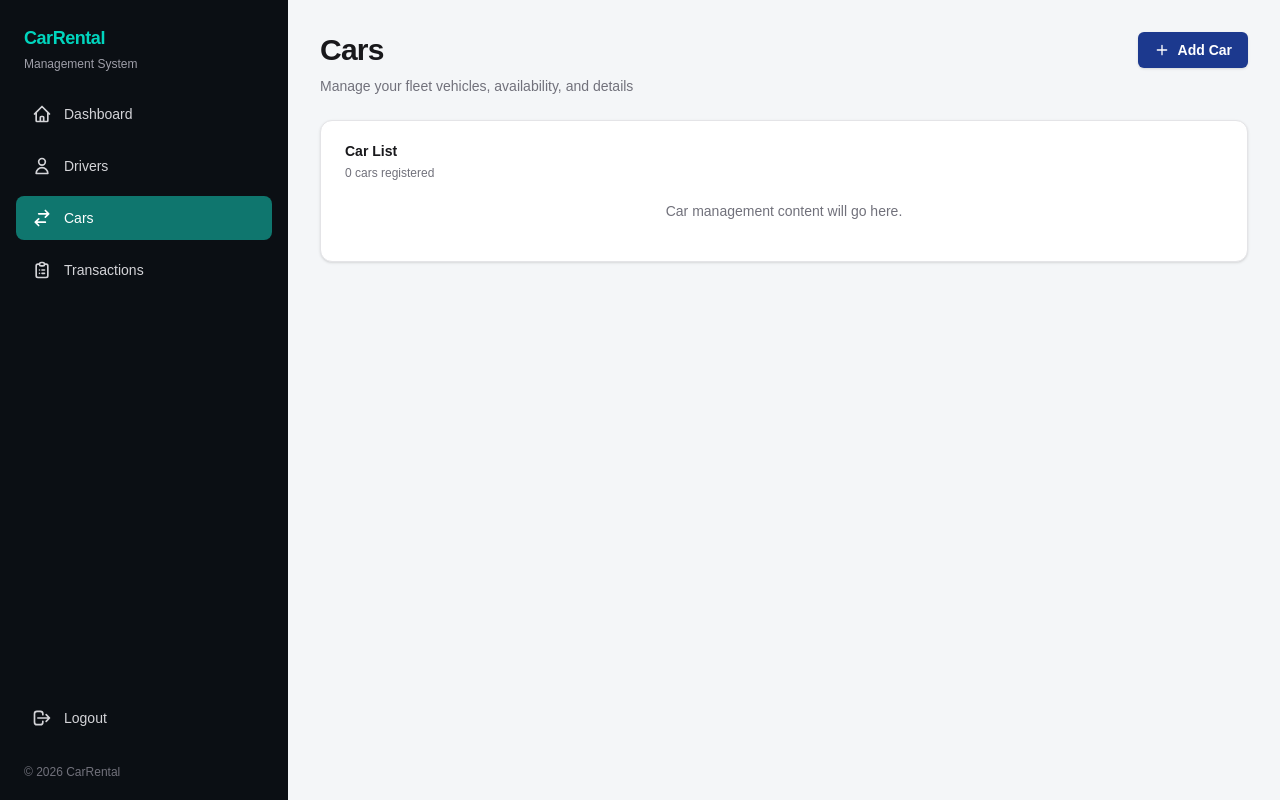
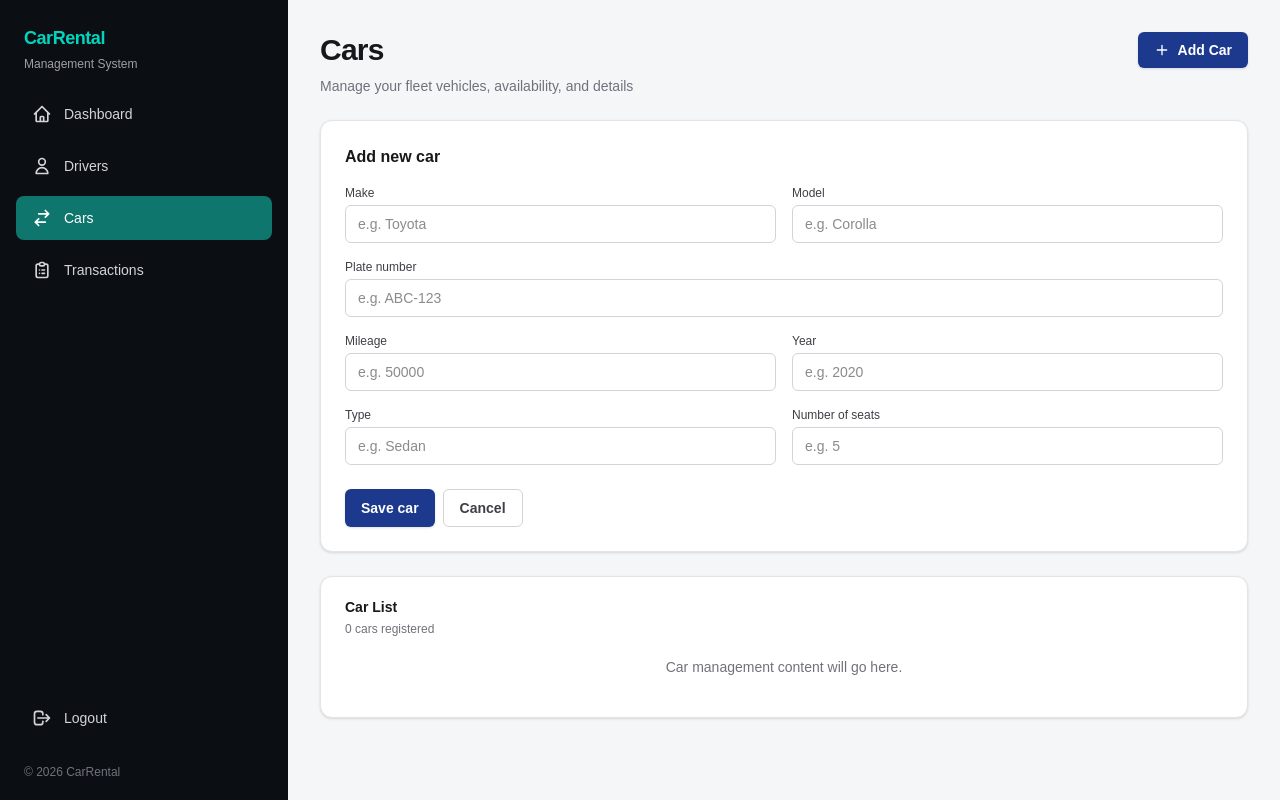
Before and after one commit to aplactuan/car-rental-frontend, a Next.js app: page /dashboard/cars in a window 1280 px wide. Both pictures are taken after a click on the button "Add Car". Built offline with nearby package versions, Linux system fonts and the light colour scheme.

Commit message:
Add cars functionality

```diff
--- /dev/null
+++ b/app/api/v1/cars/route.js
@@ -0,0 +1,47 @@
+import { NextResponse } from "next/server";
+import { cookies } from "next/headers";
+
+export async function POST(req) {
+  const backendBase = process.env.NEXT_PUBLIC_BACKEND_URL;
+  if (!backendBase) {
+    return NextResponse.json(
+      { error: "Backend URL not configured." },
+      { status: 500 },
+    );
+  }
+
+  const cookieStore = await cookies();
+  const token = cookieStore.get("auth_token")?.value;
+  if (!token) {
+    return NextResponse.json(
+      { error: "Not authenticated. Please sign in." },
+      { status: 401 },
+    );
+  }
+
+  let body;
+  try {
+    body = await req.json();
+  } catch {
+    return NextResponse.json({ error: "Invalid JSON body." }, { status: 400 });
+  }
+
+  const url = new URL("/api/v1/cars", backendBase);
+  try {
+    const res = await fetch(url.toString(), {
+      method: "POST",
+      headers: {
+        "Content-Type": "application/json",
+        Authorization: `Bearer ${token}`,
+      },
+      body: JSON.stringify(body),
+    });
+    const data = await res.json().catch(() => ({}));
+    return NextResponse.json(data, { status: res.status });
+  } catch (err) {
+    return NextResponse.json(
+      { error: "Could not reach backend server." },
+      { status: 502 },
+    );
+  }
+}
--- a/app/dashboard/cars/page.js
+++ b/app/dashboard/cars/page.js
@@ -1,4 +1,70 @@
+"use client";
+
+import { useState } from "react";
+
+const inputClass =
+  "mt-1 w-full rounded-md border border-zinc-300 bg-white px-3 py-2 text-sm text-zinc-900 outline-none transition focus:border-teal-600 focus:ring-2 focus:ring-teal-100";
+const labelClass = "block text-xs font-medium text-zinc-700";
+
 export default function CarsPage() {
+  const [showForm, setShowForm] = useState(false);
+  const [make, setMake] = useState("");
+  const [model, setModel] = useState("");
+  const [plate_number, setPlateNumber] = useState("");
+  const [mileage, setMileage] = useState("");
+  const [type, setType] = useState("");
+  const [number_of_seats, setNumberOfSeats] = useState("");
+  const [year, setYear] = useState("");
+  const [isLoading, setIsLoading] = useState(false);
+  const [error, setError] = useState("");
+
+  function resetForm() {
+    setMake("");
+    setModel("");
+    setPlateNumber("");
+    setMileage("");
+    setType("");
+    setNumberOfSeats("");
+    setYear("");
+    setError("");
+  }
+
+  async function handleSubmit(e) {
+    e.preventDefault();
+    setError("");
+    setIsLoading(true);
+    try {
+      const payload = {
+        make: make.trim(),
+        model: model.trim(),
+        plate_number: plate_number.trim(),
+        mileage: mileage ? Number(mileage) : 0,
+        type: type.trim(),
+        number_of_seats: number_of_seats ? Number(number_of_seats) : 0,
+        year: year ? Number(year) : new Date().getFullYear(),
+      };
+
+      const res = await fetch("/api/v1/cars", {
+        method: "POST",
+        headers: { "Content-Type": "application/json" },
+        credentials: "include",
+        body: JSON.stringify(payload),
+      });
+
+      const data = await res.json().catch(() => ({}));
+      if (!res.ok) {
+        setError(data?.error || data?.message || "Failed to add car.");
+        return;
+      }
+      setShowForm(false);
+      resetForm();
+    } catch (err) {
+      setError("Network error. Please try again.");
+    } finally {
+      setIsLoading(false);
+    }
+  }
+
   return (
     <div className="max-w-6xl">
       <div className="flex items-start justify-between gap-4">
@@ -10,6 +76,10 @@ export default function CarsPage() {
         </div>
         <button
           type="button"
+          onClick={() => {
+            setShowForm(true);
+            resetForm();
+          }}
           className="inline-flex items-center gap-2 rounded-md bg-blue-900 px-4 py-2 text-sm font-semibold text-white shadow-sm transition hover:bg-blue-800"
         >
           <svg
@@ -26,6 +96,121 @@ export default function CarsPage() {
         </button>
       </div>
 
+      {showForm && (
+        <div className="mt-6 rounded-xl border border-zinc-200 bg-white p-6 shadow-sm">
+          <h2 className="text-base font-semibold text-zinc-900">Add new car</h2>
+          <form onSubmit={handleSubmit} className="mt-4 space-y-4">
+            <div className="grid gap-4 sm:grid-cols-2">
+              <div>
+                <label className={labelClass}>Make</label>
+                <input
+                  type="text"
+                  value={make}
+                  onChange={(e) => setMake(e.target.value)}
+                  className={inputClass}
+                  placeholder="e.g. Toyota"
+                  required
+                />
+              </div>
+              <div>
+                <label className={labelClass}>Model</label>
+                <input
+                  type="text"
+                  value={model}
+                  onChange={(e) => setModel(e.target.value)}
+                  className={inputClass}
+                  placeholder="e.g. Corolla"
+                  required
+                />
+              </div>
+            </div>
+            <div>
+              <label className={labelClass}>Plate number</label>
+              <input
+                type="text"
+                value={plate_number}
+                onChange={(e) => setPlateNumber(e.target.value)}
+                className={inputClass}
+                placeholder="e.g. ABC-123"
+                required
+              />
+            </div>
+            <div className="grid gap-4 sm:grid-cols-2">
+              <div>
+                <label className={labelClass}>Mileage</label>
+                <input
+                  type="number"
+                  min="0"
+                  value={mileage}
+                  onChange={(e) => setMileage(e.target.value)}
+                  className={inputClass}
+                  placeholder="e.g. 50000"
+                />
+              </div>
+              <div>
+                <label className={labelClass}>Year</label>
+                <input
+                  type="number"
+                  min="1900"
+                  max={new Date().getFullYear() + 1}
+                  value={year}
+                  onChange={(e) => setYear(e.target.value)}
+                  className={inputClass}
+                  placeholder="e.g. 2020"
+                />
+              </div>
+            </div>
+            <div className="grid gap-4 sm:grid-cols-2">
+              <div>
+                <label className={labelClass}>Type</label>
+                <input
+                  type="text"
+                  value={type}
+                  onChange={(e) => setType(e.target.value)}
+                  className={inputClass}
+                  placeholder="e.g. Sedan"
+                />
+              </div>
+              <div>
+                <label className={labelClass}>Number of seats</label>
+                <input
+                  type="number"
+                  min="1"
+                  max="99"
+                  value={number_of_seats}
+                  onChange={(e) => setNumberOfSeats(e.target.value)}
+                  className={inputClass}
+                  placeholder="e.g. 5"
+                />
+              </div>
+            </div>
+            {error && (
+              <p className="text-sm text-red-600">{error}</p>
+            )}
+            <div className="flex gap-2 pt-2">
+              <button
+                type="submit"
+                disabled={isLoading}
+                className="rounded-md bg-blue-900 px-4 py-2 text-sm font-semibold text-white shadow-sm transition hover:bg-blue-800 disabled:opacity-50"
+              >
+                {isLoading ? "Saving…" : "Save car"}
+              </button>
+              <button
+                type="button"
+                onClick={() => {
+                  setShowForm(false);
+                  resetForm();
+                }}
+                disabled={isLoading}
+                className="rounded-md border border-zinc-300 bg-white px-4 py-2 text-sm font-semibold text-zinc-700 transition hover:bg-zinc-50 disabled:opacity-50"
+              >
+                Cancel
+              </button>
+            </div>
+          </form>
+        </div>
+      )}
+
       <div className="mt-6 rounded-xl border border-zinc-200 bg-white shadow-sm">
         <div className="px-6 py-5">
           <div className="text-sm font-semibold text-zinc-900">Car List</div>
```
